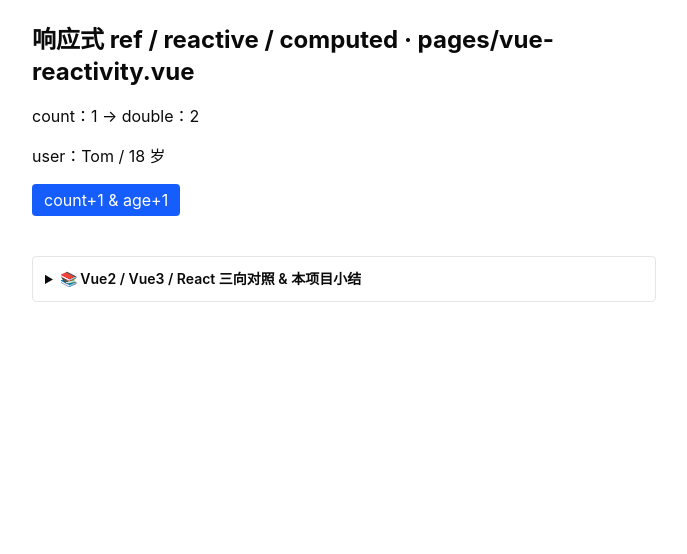
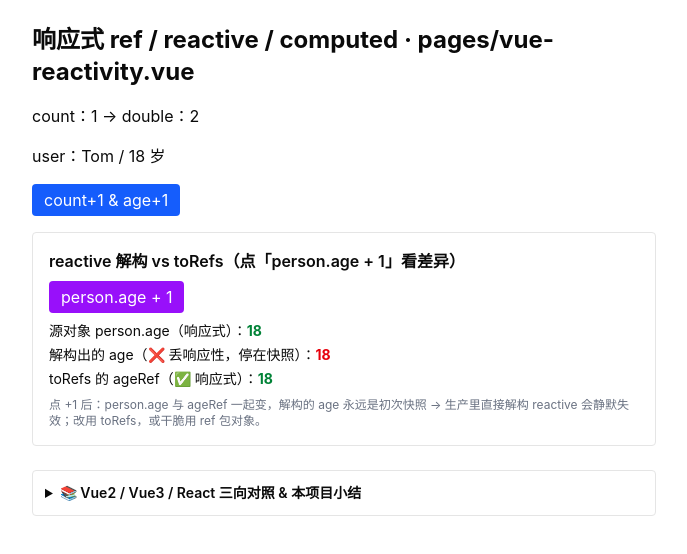
Before and after one commit to 1256807020/social-basic, a Nuxt app: page /vue-reactivity in a window 1280 px wide. Shown: the top 554 px of the page, without its empty margins (296-983 px from the left). Built offline with nearby package versions, Linux system fonts and the light colour scheme.

Commit message:
feat(vue-reactivity): 补 reactive 解构丢响应性 vs toRefs 可视化 demo

```diff
--- a/app/pages/vue-reactivity.vue
+++ b/app/pages/vue-reactivity.vue
@@ -7,7 +7,7 @@
 // 📌 实战定位：响应式【基础必学】；ref 管基本类型、reactive 管对象、computed 管派生。
 // 🧭 学习模式：🔧固定写法=ref(0)/reactive({})/computed(()=>...)；👉=练习点（已填）；文末 <details> 有 Vue2/Vue3/React 三向对照。
 // ───────────────────────────────────────────────────────────
-import { ref, reactive, computed } from 'vue'
+import { ref, reactive, computed, toRefs } from 'vue'
 
 const count = ref(1)
 const user = reactive({ name: 'Tom', age: 18 })
@@ -18,6 +18,14 @@ function grow() {
   count.value++
   user.age++
 }
+
+// 🔧 生产坑演示：reactive 直接解构会丢响应性，toRefs 能保留
+const person = reactive({ name: 'Tom', age: 18 })
+const { age } = person                  // ❌ 解构拿到的是「值的快照」，后续不再跟源对象联动
+const { age: ageRef } = toRefs(person)  // ✅ toRefs 把每个属性包成独立 Ref，保留响应性
+function bumpPersonAge() {
+  person.age++ // 只改源对象；用来观察三条显示的差异
+}
 </script>
 
 <template>
@@ -26,6 +34,18 @@ function grow() {
     <p>count：{{ count }} → double：{{ double }}</p>
     <p>user：{{ user.name }} / {{ user.age }} 岁</p>
     <button class="rounded bg-blue-600 px-3 py-1 text-white" @click="grow">count+1 &amp; age+1</button>
+
+    <!-- 👉 演示：reactive 解构丢失响应性 vs toRefs 保留（点上面的按钮看差异） -->
+    <section class="rounded border p-4">
+      <h2 class="font-semibold">reactive 解构 vs toRefs（点「person.age + 1」看差异）</h2>
+      <button class="mt-2 rounded bg-purple-600 px-3 py-1 text-white" @click="bumpPersonAge">person.age + 1</button>
+      <ul class="mt-2 space-y-1 text-sm">
+        <li>源对象 person.age（响应式）：<b class="text-green-700">{{ person.age }}</b></li>
+        <li>解构出的 age（❌ 丢响应性，停在快照）：<b class="text-red-600">{{ age }}</b></li>
+        <li>toRefs 的 ageRef（✅ 响应式）：<b class="text-green-700">{{ ageRef }}</b></li>
+      </ul>
+      <p class="mt-2 text-xs text-gray-500">点 +1 后：person.age 与 ageRef 一起变，解构的 age 永远是初次快照 → 生产里直接解构 reactive 会静默失效；改用 toRefs，或干脆用 ref 包对象。</p>
+    </section>
 
     <details class="mt-6 rounded border p-3 text-sm">
       <summary class="cursor-pointer font-semibold">📚 Vue2 / Vue3 / React 三向对照 & 本项目小结</summary>
```
